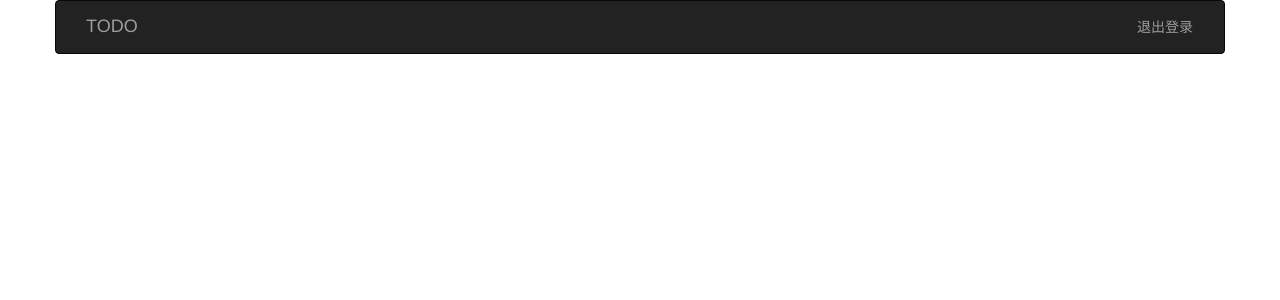
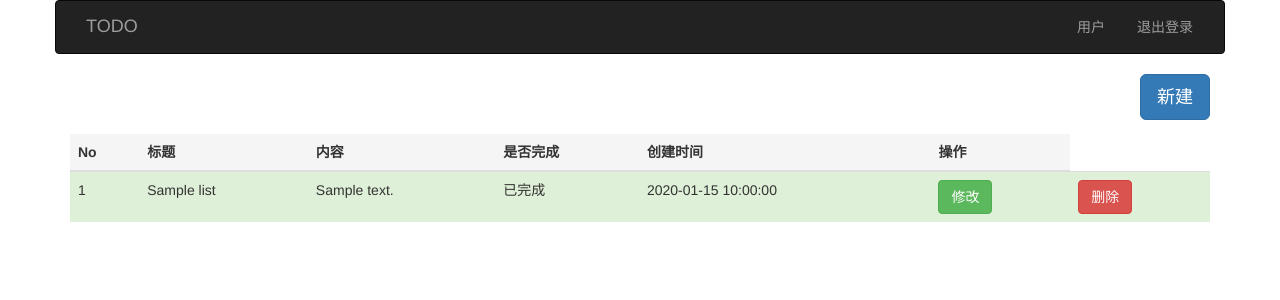
Before and after one commit to Shadowmaple/Doodle-TodoList, a Flask app: page / in a window 1280 px wide. Shown: the top 300 px of the page. Run offline with Flask 2, Linux system fonts and the light colour scheme; a user stored in the database is signed in; tables that the repository leaves empty hold one stand-in row (values such as "Sample post"); some libraries are stand-ins or nearby versions.

Commit message:
:sparkles: update

```diff
--- a/app/api/__intit__.py
+++ b/app/api/__intit__.py
@@ -2,4 +2,4 @@ from flask import Blueprint
 
 api = Blueprint("api", __name__)
 
-from . import
+from . import *
--- a/app/model.py
+++ b/app/model.py
@@ -31,9 +31,6 @@ class List(db.Model):
     time = db.Column(db.DateTime)
     user_id = db.Column(db.Integer, index=True)
 
-    def __repr__(self):
-        return super().__repr__()
-
 
 @login.user_loader
 def load_user(id):
--- a/app/route.py
+++ b/app/route.py
@@ -1,17 +1,16 @@
 from . import app, db
-from form import LoginForm, RegistrationForm, TodoListForm
+from form import LoginForm, RegistrationForm, TodoListForm, UserForm
 from .model import User, List, load_user
 
-from flask import jsonify, request, redirect, url_for, render_template, flash
+from flask import request, redirect, url_for, render_template, flash
 from flask_login import current_user, login_user, logout_user, login_required
+import datetime
 
+status_dic = {0: '未完成', 1: '已完成'}
 
-# @app.route('/')
-# def index():
-#     # redirect(url_for('login'))
-#     return "hello"
+""" ---- auth routers --- """
 
-
+# 登录
 @app.route('/login/', methods=['GET', 'POST'])
 def login():
     if request.method == 'GET':
@@ -34,6 +33,7 @@ def login():
     return redirect('/')
 
 
+# 注册
 @app.route('/register/', methods=['GET', 'POST'])
 def register():
     if request.method == 'GET':
@@ -42,95 +42,107 @@ def register():
 
     username = request.form['username']
     password = request.form['password']
-    if username is None or password is None:
+    nick_name = request.form['nick_name']
+    if username is None or password is None or nick_name is None:
         flash('Invalid')
         return redirect('/register/')
 
-    user = User(username=username, nick_name=username)
+    user = User(username=username, nick_name=nick_name)
     user.set_password(password)
     db.session.add(user)
     db.session.commit()
     flash('register ok')
-    return redirect('/')
+    return redirect('/login')
 
 
+# 登出
 @app.route('/logout/')
 @login_required
 def logout():
     logout_user()
     flash('logout ok')
-    return redirect(url_for('login'))
+    return redirect('/login')
 
 
-@app.route('/password/reset/', methods=['GET'])
-@login_required
-def reset_password():
-    pass
-
-# d
-#
+# user routers
+""" ---- user routers --- """
 
 
-@app.route('/user/<int:id>/', methods=['GET'])
+# 获取用户信息/用户主页
+@app.route('/user/info/', methods=['GET'])
 @login_required
-def get_user_info(id):
-    return
+def get_user_info():
+    user = load_user(current_user.id)
+    return render_template('user_profile.html', title='用户信息', user=user)
 
 
-@app.route('/user/<int:id>/', methods=['PUT'])
+# 修改用户信息
+@app.route('/user/update/', methods=['GET', 'POST'])
 @login_required
-def update_user_info(id):
-    pass
+def update_user_info():
+    if request.method == 'GET':
+        user = User.query.filter_by(id=current_user.id).first()
+        form = UserForm(
+            username=user.username,
+            nick_name=user.nick_name,
+        )
+        return render_template('user_update.html', title='用户信息', form=form)
+
+    form = UserForm()
+    if form.validate_on_submit():
+        user = User.query.filter_by(id=current_user.id).first()
+        user.username = form.username.data
+        user.nick_name = form.nick_name.data
+        db.session.commit()
+        flash('update user info')
+    return redirect(url_for('get_user_info'))
 
 
-# @app.route('/list/', methods=['GET'])
+""" ---- todo-list routers --- """
+
+
+# 获取todo-list
 @app.route('/', methods=['GET'])
 @login_required
 def get_list():
-    """
-    获取列表，未完成/已完成
-    """
-    # type = request.query_string('type')
-    # if type is None or type != 'todo' and type != 'done':
-    #     return redirect('/list/')
-    #
-    # if type == 'todo':
-    #     list = List.query.filter_by(List.status == 0 or List.status == 2).all()
-    #     dic = {}
-    #     for d in list:
-    #
-    #     data = jsonify()
-    #     return ''
-
-    list = List.query.filter(List.status == 0 or List.status == 2)
-    return render_template('list.html', list=list)
+    form = TodoListForm()
+    todo_list = List.query.filter(List.user_id == current_user.id).all()
+    list = []
+    for t in todo_list:
+        list.append({
+            'id': t.id,
+            'title': t.title,
+            'content': t.content,
+            'status': status_dic[t.status],
+            'time': t.time,
+        })
+    return render_template('index.html', list=list, form=form)
 
 
+# 新增todo-list
 @app.route('/list/', methods=['GET', 'POST'])
 @login_required
 def create_list():
+    form = TodoListForm()
     if request.method == 'GET':
-        form = TodoListForm()
-        return render_template('todo_list.html', title='todo-list', form=form)
+        return render_template('todo_list.html', form=form)
 
-    title = request.form['title']
-    content = request.form['content']
-    status = request.form['status']
-    time = request.form['time']
-    user_id = load_user()
-    list = List(title=title, content=content, status=status, time=time, user_id=user_id)
-    db.session.add(list)
-    db.session.commit()
+    if form.validate_on_submit():
+        todo_list = List(
+            title=form.title.data,
+            content=form.content.data,
+            status=form.status.data,
+            time=datetime.datetime.now(),
+            user_id=current_user.id,
+        )
+        db.session.add(todo_list)
+        db.session.commit()
+        flash('add a new todo list')
     return redirect('/')
 
 
-@app.route('/list/<int:id>/', methods=['GET'])
-@login_required
-def get_list_info(id):
-    return
-
-
-@app.route('/list/<int:id>/', methods=['GET', 'PUT'])
+# 修改todo-list
+@app.route('/list/<int:id>/update/', methods=['GET', 'POST'])
 @login_required
 def update_list(id):
     if request.method == 'GET':
@@ -141,27 +153,23 @@ def update_list(id):
             status=todo_list.status,
             time=todo_list.time
         )
-        # form.title.data = todo_list.title
-        # form.content.data = todo_list.content
-        # form.status.data = todo_list.status
-        # form.time.data = todo_list.time
-        return render_template('todo_list.html', title='todo-list', form=form)
+        return render_template('todo_list.html', form=form)
 
     todo_list = List.query.filter_by(id=id).first()
     todo_list.title = request.form['title']
     todo_list.content = request.form['content']
     todo_list.status = request.form['status']
-    todo_list.time = request.form['time']
     db.session.commit()
-    flash('update the todo list')
+    flash('update a todo list')
     return redirect('/')
 
 
-@app.route('/list/<int:id>/', methods=['DELETE'])
+# 删除todo-list
+@app.route('/list/<int:id>/delete/')
 @login_required
 def delete_list(id):
     todo_list = List.query.filter_by(id=id).first()
     db.session.delete(todo_list)
     db.session.commit()
-    flash('delete the todo list')
+    flash('delete a todo list')
     return redirect('/')
--- a/app/templates/base.html
+++ b/app/templates/base.html
@@ -11,11 +11,12 @@
 {% block navbar %}
  <nav class="navbar navbar-inverse container">
         <div class="navbar-header"> <a class="navbar-brand" href="{{ url_for('get_list') }}">TODO</a> </div>
-        <!--logout links -->
         {% if current_user.is_authenticated %}
-
             <ul class="nav navbar-nav pull-right">
                 <li><a class="btn" href="{{ url_for('logout') }}">退出登录</a></li>
+            </ul>
+            <ul class="nav navbar-nav pull-right">
+                <li><a class="btn" href="{{ url_for('get_user_info') }}">用户</a></li>
             </ul>
         {% else %}
             <ul class="nav navbar-nav pull-right">
@@ -38,7 +39,6 @@
         {% endif %}
         {% endwith %}
 
-        {# application content needs to be provided in the app_content block #}
-        {% block app_content %}{% endblock %}
+        {% block page_content %}{% endblock %}
     </div>
 {% endblock %}
--- a/app/templates/index.html
+++ b/app/templates/index.html
@@ -0,0 +1,40 @@
+{% extends "base.html" %}
+{% import "bootstrap/wtf.html" as wtf %}
+
+{% block page_content %}
+    <a href="{{ url_for('create_list') }}" class="btn btn-primary btn-lg pull-right" role ="button">新建</a>
+    <br><br><br>
+
+<table class="table table-hover">
+    <thead>
+        <th class="active">No</th>
+        <th class="active">标题</th>
+        <th class="active">内容</th>
+        <th class="active">是否完成</th>
+        <th class="active">创建时间</th>
+        <th class="active">操作</th>
+    </thead>
+    <tbody>
+        {% for todo in list %}
+            {% if todo.status == '已完成' %}
+                <tr class="success">
+            {% else %}
+                <tr class="info">
+            {% endif %}
+                <td>{{ loop.index }}</td>
+                <td>{{ todo.title }}</td>
+                <td>{{ todo.content }}</td>
+                <td>{{ todo.status }}</td>
+                <td>{{ todo.time }}</td>
+                <td>
+                    <a href="{{ url_for('update_list', id=todo.id) }}" class="btn btn-success" role ="button">修改</a>
+                </td>
+                <td>
+                    <a href="{{ url_for('delete_list', id=todo.id) }}" class="btn btn-danger" role ="button">删除</a>
+                </td>
+            </tr>
+        {% endfor %}
+    </tbody>
+</table>
+
+{% endblock %}
--- a/app/templates/login.html
+++ b/app/templates/login.html
@@ -1,7 +1,7 @@
 {% extends "base.html" %}
 {% import 'bootstrap/wtf.html' as wtf %}
 
-{% block app_content %}
+{% block page_content %}
     <h1>登录</h1>
     <div class="row">
         <div class="col-md-4">
--- a/app/templates/todo_list.html
+++ b/app/templates/todo_list.html
@@ -1,7 +1,10 @@
 {% extends "base.html" %}
 {% import 'bootstrap/wtf.html' as wtf %}
 
-{% block app_content %}
+{% block page_content %}
+    <a href="{{ url_for('get_list') }}" class="btn btn-primary btn-lg pull-right" role ="button">返回</a>
+    <br><br><br>
+
     <h1>Todo List</h1>
     <div class="row">
         <div class="col-md-4">
--- a/db.sql
+++ b/db.sql
@@ -27,4 +27,5 @@ CREATE TABLE `list` (
 
 -- INSERT INTO `user`(`username`, `password`, `nick_name`) VALUES('admin', '', 'admin');
 
--- INSERT INTO `list`(`title`, `content`, `status`, `time`, `user_id`) VALUES('test', 'test', 0, 2020-6-1 8:20:20, 1);
+INSERT INTO `list`(`title`, `content`, `status`, `time`, `user_id`)
+VALUES('test', 'test', 0, '2020-06-01 09:05:00', 1), ('天气', '明天晴', 1, '2020-6-1 10:00:00', 1);
--- a/form.py
+++ b/form.py
@@ -12,14 +12,15 @@ class LoginForm(FlaskForm):
 
 
 class RegistrationForm(FlaskForm):
-    username = StringField('Username', validators=[DataRequired()])
-    password = PasswordField('Password', validators=[DataRequired()])
+    username = StringField('Username', validators=[DataRequired(), length(1, 20)])
+    nick_name = StringField('Nick_name', validators=[DataRequired(), length(1, 20)])
+    password = PasswordField('Password', validators=[DataRequired(), length(1, 20)])
     password2 = PasswordField(
         'Repeat Password', validators=[DataRequired(), EqualTo('password')])
-    submit = SubmitField('Register')
+    submit = SubmitField('注册')
 
     @staticmethod
-    def validate_username(self, username):
+    def validate_username(username):
         user = User.query.filter_by(username=username.data).first()
         if user is not None:
             raise ValidationError('Please use a different username.')
@@ -28,6 +29,11 @@ class RegistrationForm(FlaskForm):
 class TodoListForm(FlaskForm):
     title = StringField('标题', validators=[DataRequired(), length(1,20)])
     content = StringField('内容', validators=[length(0, 250)])
-    status = RadioField('是否完成', validators=[DataRequired()], choices=[('0', '未完成'), ('1', '已完成'), ('2', '已过期')])
-    time = DateTimeField('time', validators=[DataRequired()])
+    status = RadioField('是否完成', validators=[DataRequired()], choices=[('0', '未完成'), ('1', '已完成')])
     submit = SubmitField('提交')
+
+
+class UserForm(FlaskForm):
+    username = StringField('用户名', validators=[DataRequired(), length(1, 20)])
+    nick_name = StringField('昵称', validators=[DataRequired(), length(1, 20)])
+    submit = SubmitField('保存')
```
Also changed, not shown: app/templates/list.html (deleted, +0 -59 lines), app/templates/user_profile.html (added, +19 -0 lines), app/templates/user_update.html (added, +14 -0 lines), app/templates/profile.html (deleted).
